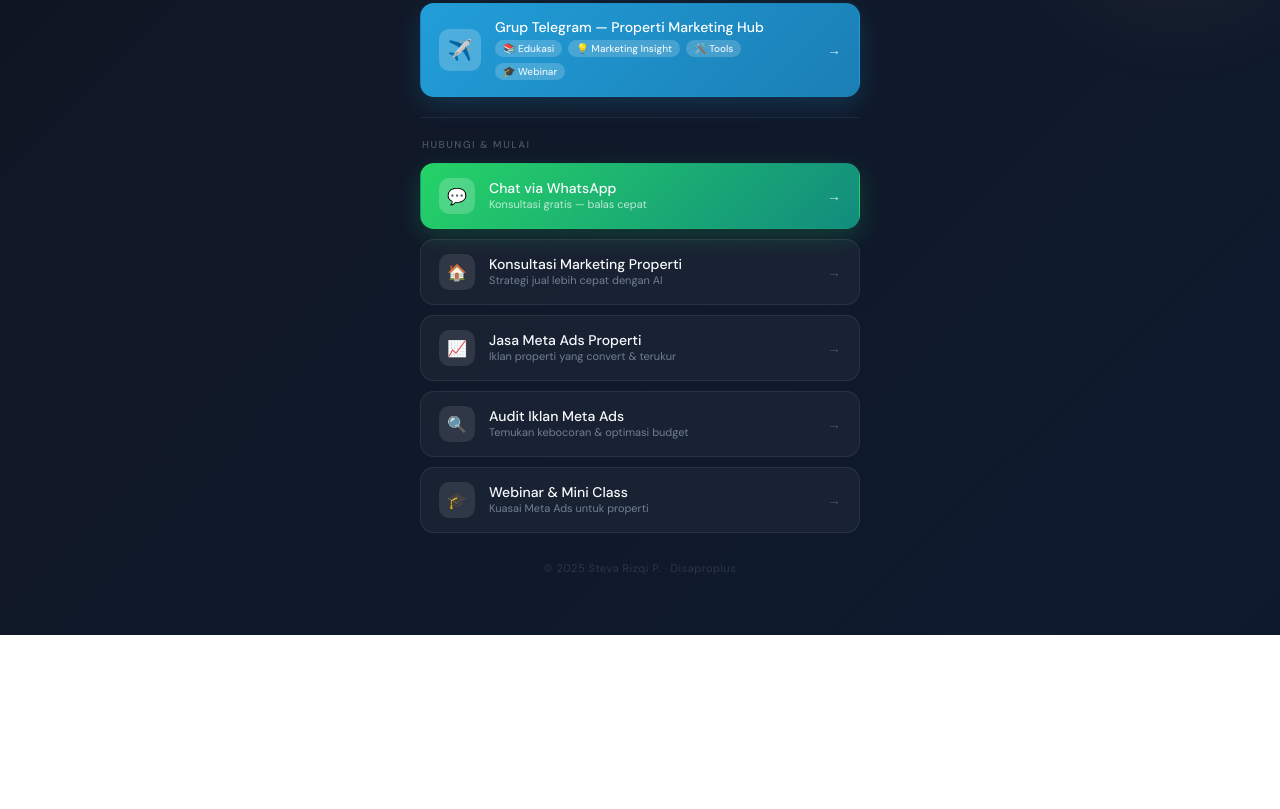
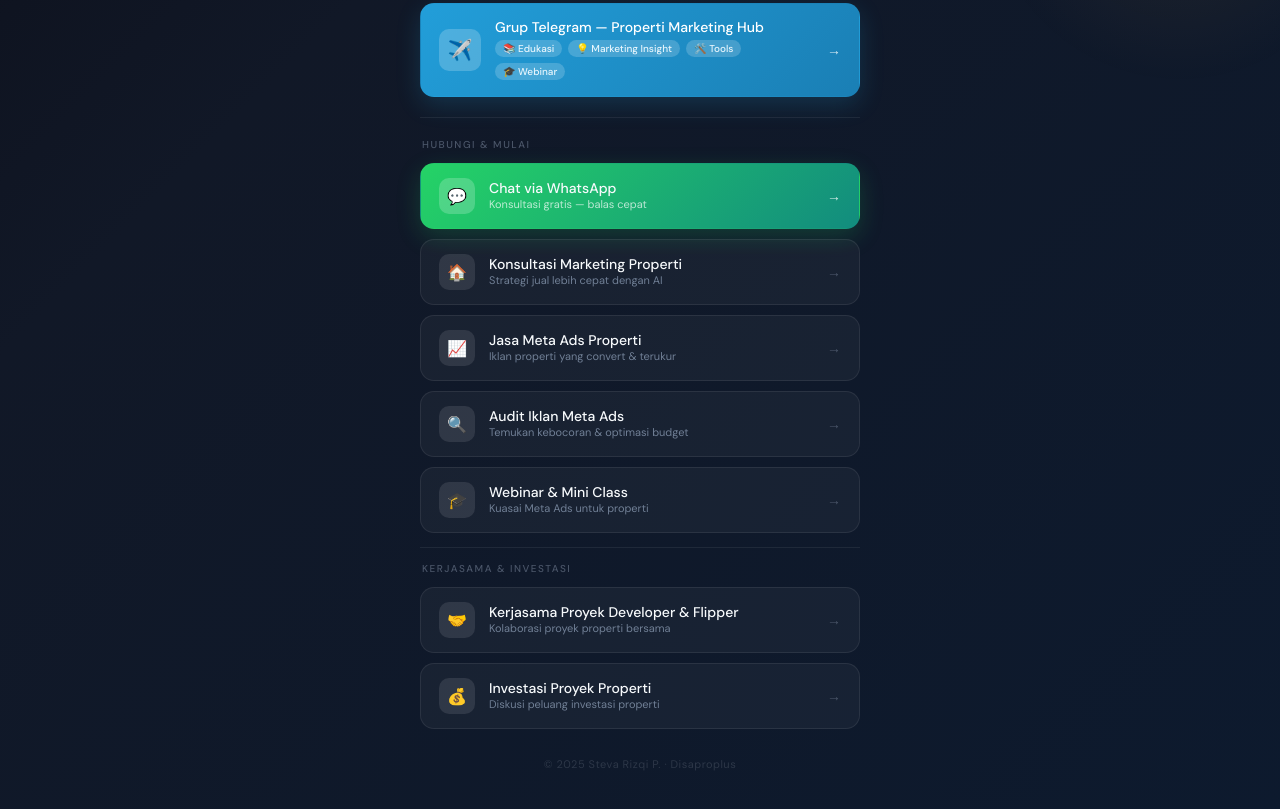
Before and after one commit to upselling354/biolinksteva, a plain HTML site: page index.html in a window 1280 px wide. Shown: the part 814-1623 px from the top of the page. Before the commit the page ends 1449 px from the top, so only its background shows below. Drawn offline with nearby package versions, Linux system fonts and the light colour scheme.

Commit message:
Add collaboration and investment links to index.html
Added collaboration and investment sections with links to WhatsApp.

```diff
--- a/index.html
+++ b/index.html
@@ -481,6 +481,27 @@
         <span class="link-arrow">→</span>
       </a>
 
+      <div style="height: 1px; background: rgba(255,255,255,0.07); margin: 4px 0;"></div>
+      <div style="font-size: 10px; font-weight: 500; color: #4a5568; text-transform: uppercase; letter-spacing: 1.5px; padding-left: 2px; margin-bottom: 2px;">Kerjasama &amp; Investasi</div>
+
+      <a class="link-btn" href="https://wa.me/6285320093052?text=Halo%20Steva%2C%20saya%20tertarik%20untuk%20kerjasama%20proyek%20developer%20atau%20flipper%20properti" target="_blank">
+        <div class="link-icon">🤝</div>
+        <div class="link-content">
+          <div class="link-title">Kerjasama Proyek Developer &amp; Flipper</div>
+          <div class="link-sub">Kolaborasi proyek properti bersama</div>
+        </div>
+        <span class="link-arrow">→</span>
+      </a>
+
+      <a class="link-btn" href="https://wa.me/6285320093052?text=Halo%20Steva%2C%20saya%20tertarik%20untuk%20investasi%20proyek%20properti" target="_blank">
+        <div class="link-icon">💰</div>
+        <div class="link-content">
+          <div class="link-title">Investasi Proyek Properti</div>
+          <div class="link-sub">Diskusi peluang investasi properti</div>
+        </div>
+        <span class="link-arrow">→</span>
+      </a>
+
     </div>
 
     <div class="footer">
```
